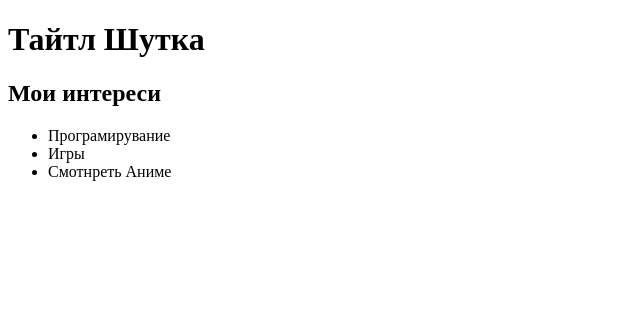
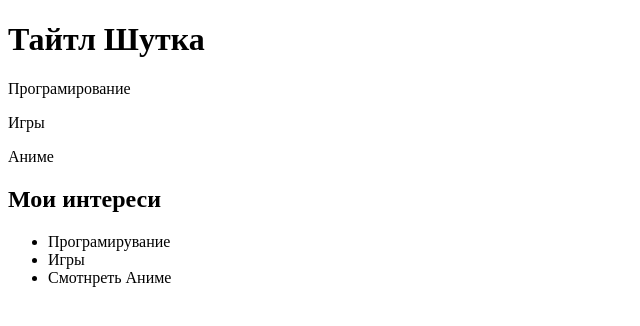
Before and after one commit to WillBeFront-Enduser/second, a plain HTML site: page index.html in a window 1280 px wide. Shown: the whole page, without its empty margins (0-640 px from the left). Drawn offline with Linux system fonts and the light colour scheme.

Commit message:
Some thing

```diff
--- a/index.html
+++ b/index.html
@@ -9,9 +9,9 @@
  <div id="container">
   <header><h1>Тайтл Шутка</h1></header>
   <nav>
-   <p><a href=""></a></p>
-   <p><a href=""></a></p>
-   <p><a href=""></a></p>
+   <p><a href=""></a>Програмирование</p>
+   <p><a href=""></a>Игры</p>
+   <p><a href=""></a>Аниме</p>
   </nav>
   <article>
    <h2>Мои интереси</h2>
```
